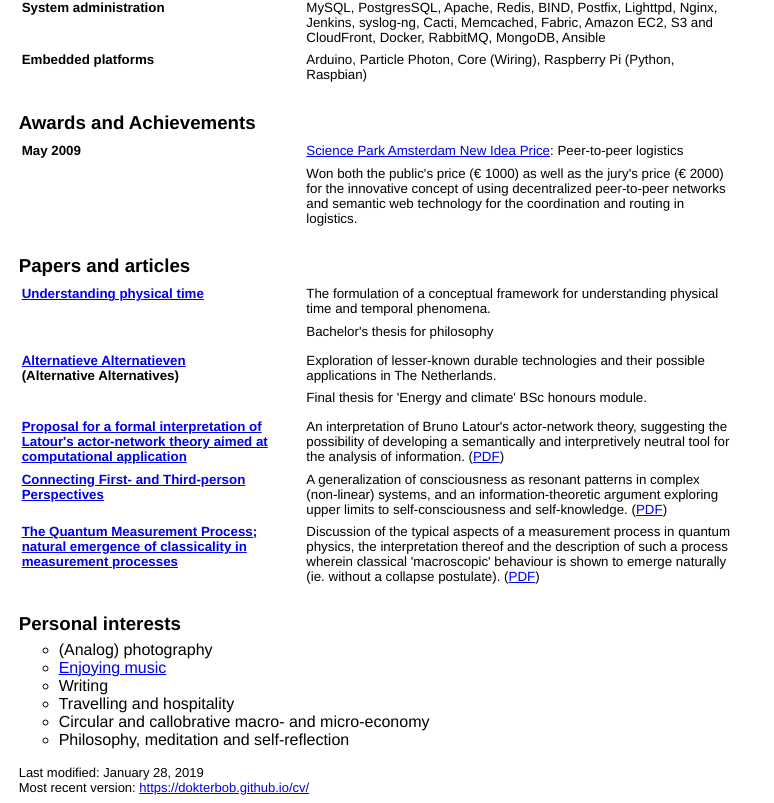
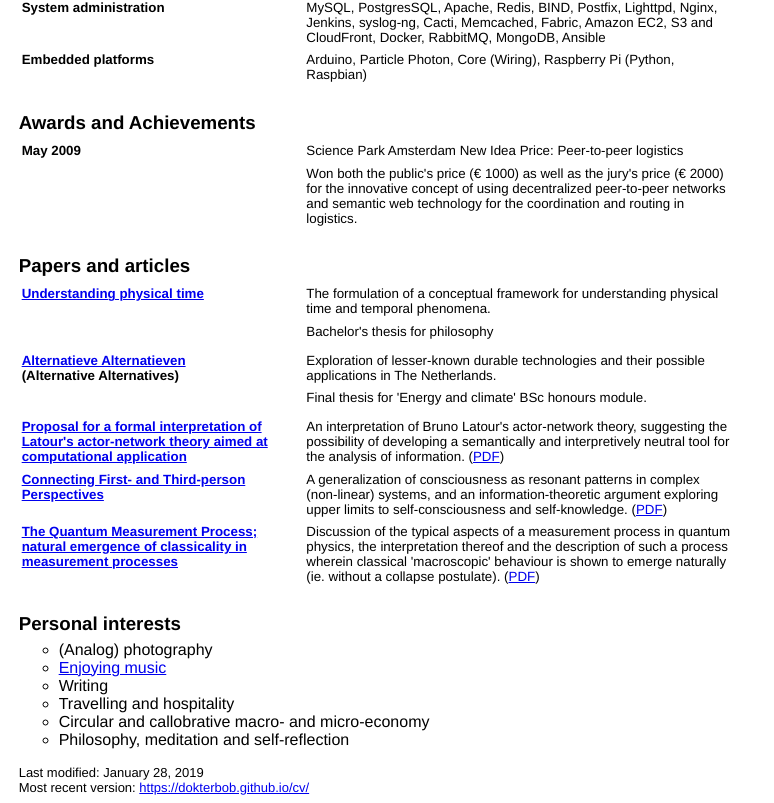
Before and after one commit to dokterbob/cv, a plain HTML site: page index.html in a window 1280 px wide. Shown: the part 2144-2947 px from the top of the page, without its empty margins (0-774 px from the left). Drawn offline with Linux system fonts and the light colour scheme.

Commit message:
Remove broken link.

```diff
--- a/index.html
+++ b/index.html
@@ -308,7 +308,7 @@ ul {
 <table>
     <tr>
         <th>May 2009</th>
-        <td><a href="http://translate.google.nl/translate?sl=nl&amp;tl=en&amp;u=http%3A%2F%2Fwww.folia.nl%2Fnieuws%2Fdure-ideeen-741.html">Science Park Amsterdam New Idea Price</a>: Peer-to-peer logistics</td>
+        <td>Science Park Amsterdam New Idea Price: Peer-to-peer logistics</td>
      </tr>
      <tr>
         <td>&nbsp;</td>
```
